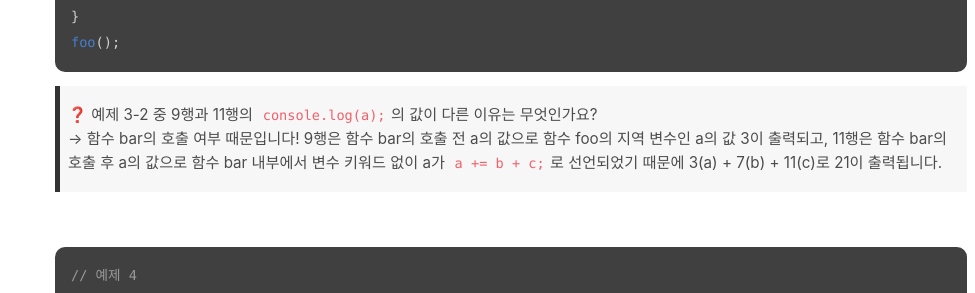
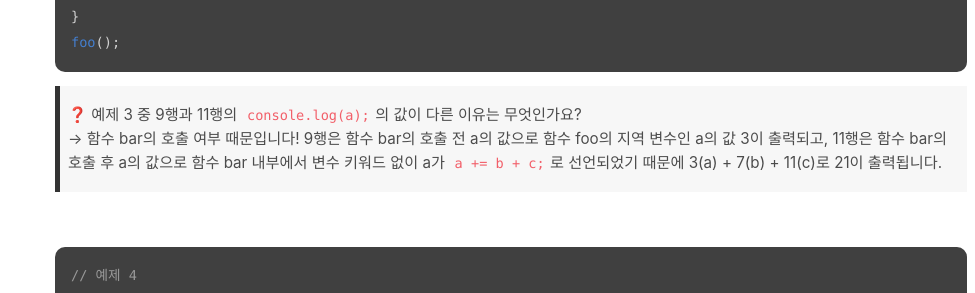
Before and after one commit to absolutelyfullycapable/absolutelyfullycapable.github.io, a Jekyll site: the page built from _posts/2021-04-07-javascript-scope.md, in a window 1280 px wide and 900 px high, scrolled down 5710 px. Shown: the part 155-448 px from the top of the window, without its empty margins (305-1280 px from the left). Built offline with Jekyll 4.4.1, drawn with Linux system fonts in a browser that asks for light colours; comment, search, counter and statistics services are not loaded.

Commit message:
Update 2021-04-07-javascript-scope.md

````diff
--- a/_posts/2021-04-07-javascript-scope.md
+++ b/_posts/2021-04-07-javascript-scope.md
@@ -238,7 +238,7 @@ var foo = function() {
 foo();
 ```
 
-> ❓ 예제 3-2 중 9행과 11행의 `console.log(a);`의 값이 다른 이유는 무엇인가요?
+> ❓ 예제 3 중 9행과 11행의 `console.log(a);`의 값이 다른 이유는 무엇인가요?
 <br>
 → 함수 bar의 호출 여부 때문입니다!
 9행은 함수 bar의 호출 전 a의 값으로 함수 foo의 지역 변수인 a의 값 3이 출력되고, 11행은 함수 bar의 호출 후 a의 값으로 함수 bar 내부에서 변수 키워드 없이 a가 `a += b + c;`로 선언되었기 때문에 3(a) + 7(b) + 11(c)로 21이 출력됩니다.
````
